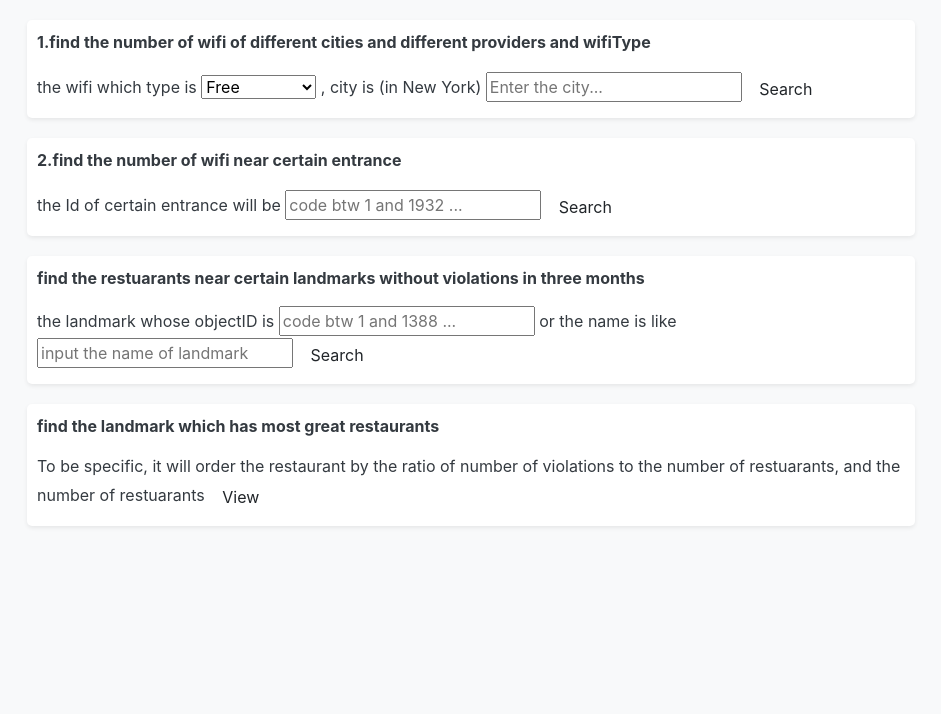
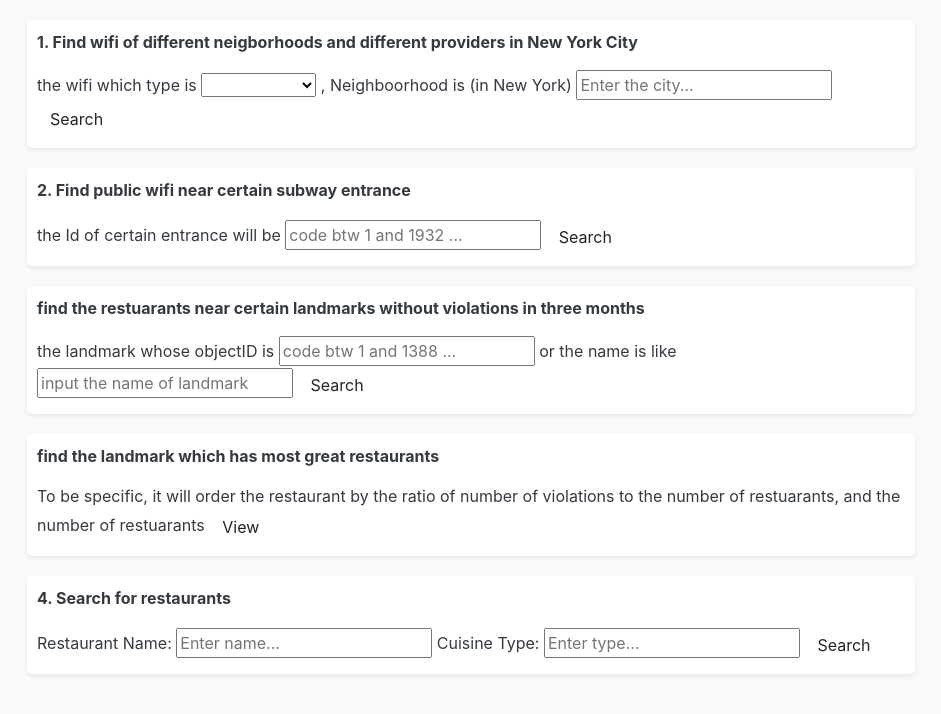
Before and after one commit to lawiet019/FinalProjectForDB, a Flask app: page / in a window 1280 px wide. Shown: the part 56-770 px from the top of the page, without its empty margins (169-1110 px from the left). Run offline with Flask 2, Linux system fonts and the light colour scheme; parts of the project's set-up code (start-up, migrations or seed data) failed here and were passed over; some libraries are stand-ins or nearby versions.

Commit message:
Added new method

```diff
--- a/app/routes.py
+++ b/app/routes.py
@@ -44,9 +44,9 @@
 def wifi_result():
     if request.method == 'POST':
         wifiType = request.values.get("wifiTypeSel")
-        city  =  request.values.get("city")
-        wifi_list = db["wifi"].find({'city':city,'wifiType':wifiType})
-        count = db["wifi"].find({'city':city,'wifiType':wifiType}).count()
+        neighboorhood  =  request.values.get("neighboorhood")
+        wifi_list = db["wifi"].find({'neighboorhood':neighboorhood,'wifiType':wifiType})
+        count = db["wifi"].find({'neighboorhood':neighboorhood,'wifiType':wifiType}).count()
         return render_template('wifiresult.html',count = count,wifi_list = wifi_list)
 
 @app.route('/wifineareresult',methods=['GET','POST'])
@@ -99,6 +99,7 @@
         result = cursor.fetchall()
         count = result[0][0]
         return render_template('restaurant.html',count = count,rest_list = rest_list)
+
 @app.route('/landmarknr')
 def landmarknr_result():
     query = "select distinct landmarkname, sum(ct)/count(restuarants.CAMIS), count(restuarants.CAMIS)\
@@ -127,3 +128,27 @@
         new_landmark["num"] = record[2]
         landmark_list.append(new_landmark)
     return render_template('landmarkresult.html',landmark_list = landmark_list)
+
+@app.route('/restuarantSearchComplete',methods=['GET','POST'])
+def restaurantSearch_results():
+    if request.method == 'POST':
+        name ="'%" + request.values.get("name") + "%'"
+        cuisineType = "'%" + request.values.get("type") + "%'"
+        query = "select distinct CAMIS, restuarantName, longitude, latitude, cuisineType, street, zipcode, phone\
+        FROM restuarants\
+        WHERE restuarantName ilike %s AND\
+        cuisineType ilike %s"
+        cursor.execute(query %(name, cuisineType))
+        records = cursor.fetchall()
+        rest_list= []
+        for record in records:
+            new_rest = {}
+            new_rest["restaurantName"] = record[1]
+            new_rest["longitude"] = record[2]
+            new_rest["latitude"] = record[3]
+            new_rest["cuisineType"] = record[4]
+            new_rest["street"] = record[5]
+            new_rest["zipcode"] = record[6]
+            new_rest["phone"] = record[7]
+            rest_list.append(new_rest)
+        return render_template('restaurantFull.html',rest_list = rest_list)
--- a/app/templates/index.html
+++ b/app/templates/index.html
@@ -4,16 +4,17 @@
 <div class="section">
 <!-- find the wifi-->
 <p>
-  <strong>1.find the number of wifi of different cities and different providers and wifiType</strong>
+  <strong>1. Find wifi of different neigborhoods and different providers in New York City</strong>
 </p>
 <form class="form-horizontal" method="POST" action="{{ url_for('wifi_result') }}">
   <span>the wifi which type is</span>
   <select class="btn-inline" name="wifiTypeSel">
+    <option value= ""></option>
     <option value= "Free">Free</option>
     <option value= "Limited Free">Limited Free</option>
     <option value= "Partner Site">Partner Site</option>
   </select>
-  <span>, city is (in New York)<span>
+  <span>, Neighboorhood is (in New York)<span>
   <input type="text" class="btn-inline" placeholder="Enter the city..." name="city">
   <button type="submit" class="btn btn-default btn-inline">Search</button>
 </form>
@@ -21,7 +22,7 @@
 
 <!-- find the wifi nearcertain entrance-->
 <div class="section">
-<p> <strong>2.find the number of wifi near certain entrance </strong> </p>
+<p> <strong>2. Find public wifi near certain subway entrance </strong> </p>
 <form class="form-horizontal" method="POST" action="{{ url_for('wifinearE_result') }}">
   <span>the Id of certain entrance will be </span>
   <input type="text" class="btn-inline" placeholder="code btw 1 and 1932 ..." name="id">
@@ -50,6 +51,19 @@
 </form>
 </div>
 
+
+<!-- search restuarants -->
+<div class="section">
+  <p> <strong>4. Search for restaurants </strong> </p>
+  <form class="form-horizontal" method="POST" action="{{ url_for('restaurantSearch_results') }}">
+    <span>Restaurant Name: <span>
+    <input type="text" class="btn-inline" placeholder="Enter name..." name="name">
+    <span>Cuisine Type: <span>
+    <input type="text" class="btn-inline" placeholder="Enter type..." name="type">
+    <button type="submit" class="btn btn-default btn-inline">Search</button>
+  </form>
+  </div>
+
 </main>
 
 
```
Also changed, not shown: app/templates/restaurantFull.html (added, +25 -0 lines).
